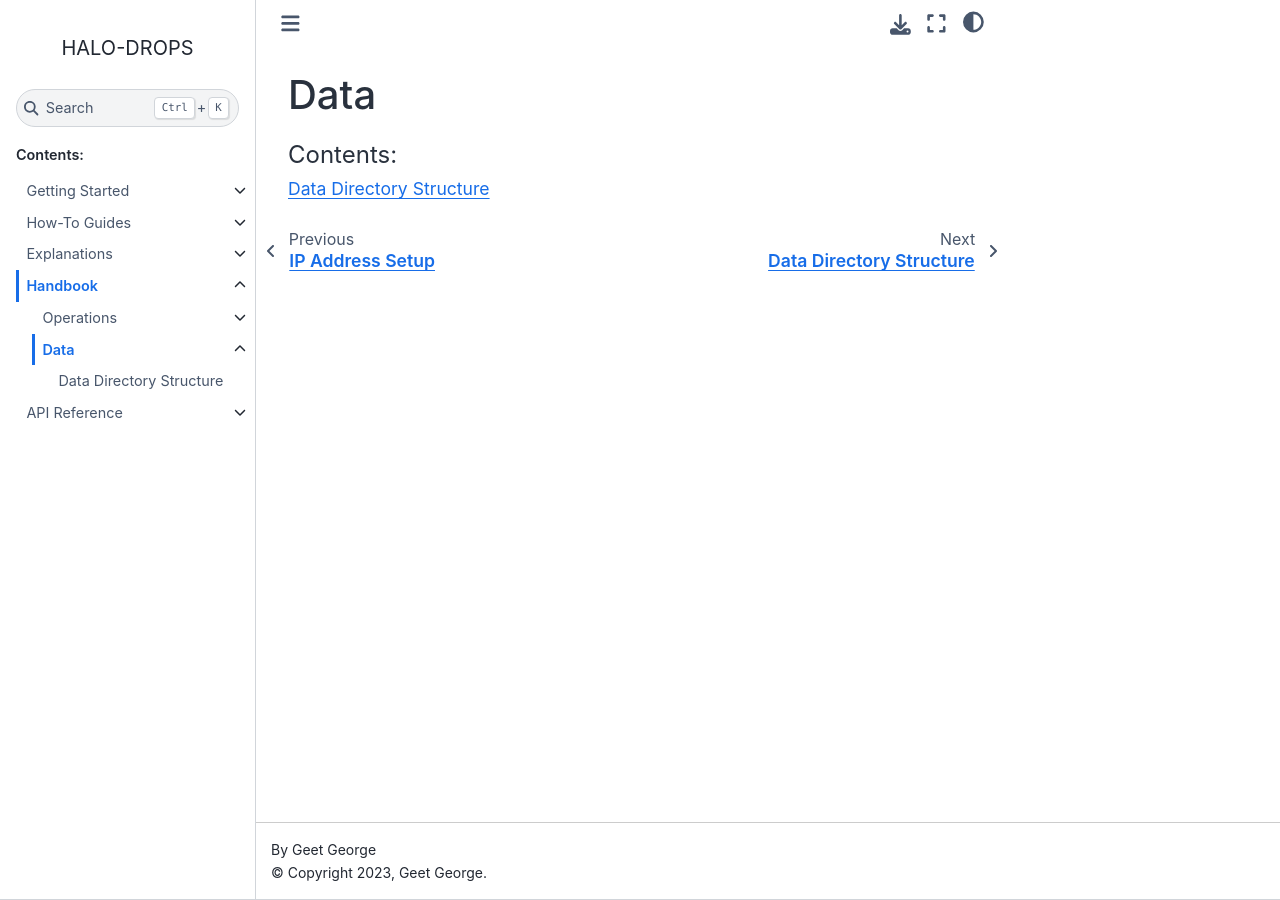
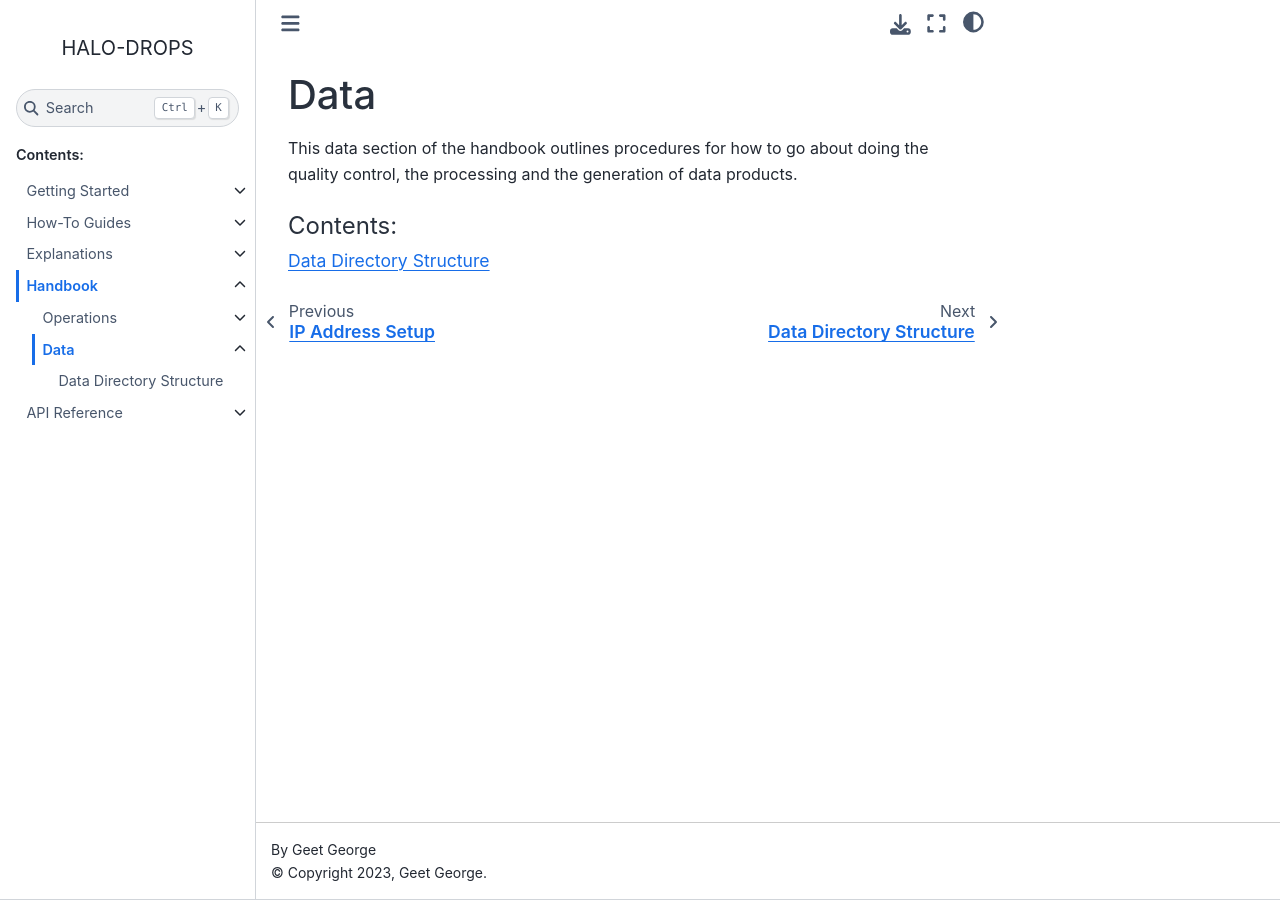
Before and after one commit to tmieslinger/pydropsonde, a Sphinx documentation site: the page built from docs/source/handbook/data/index.md, in a window 1280 px wide. Built offline with Sphinx 7.4.7 and the Sphinx Book theme 1.1.4, drawn with Linux system fonts in a browser that asks for light colours.

Commit message:
add overview for data handbook

````diff
--- a/docs/source/handbook/data/index.md
+++ b/docs/source/handbook/data/index.md
@@ -1,4 +1,6 @@
 # Data
+
+This data section of the handbook outlines procedures for how to go about doing the quality control, the processing and the generation of data products.
 
 ```{toctree}
 :caption: 'Contents:'
````
